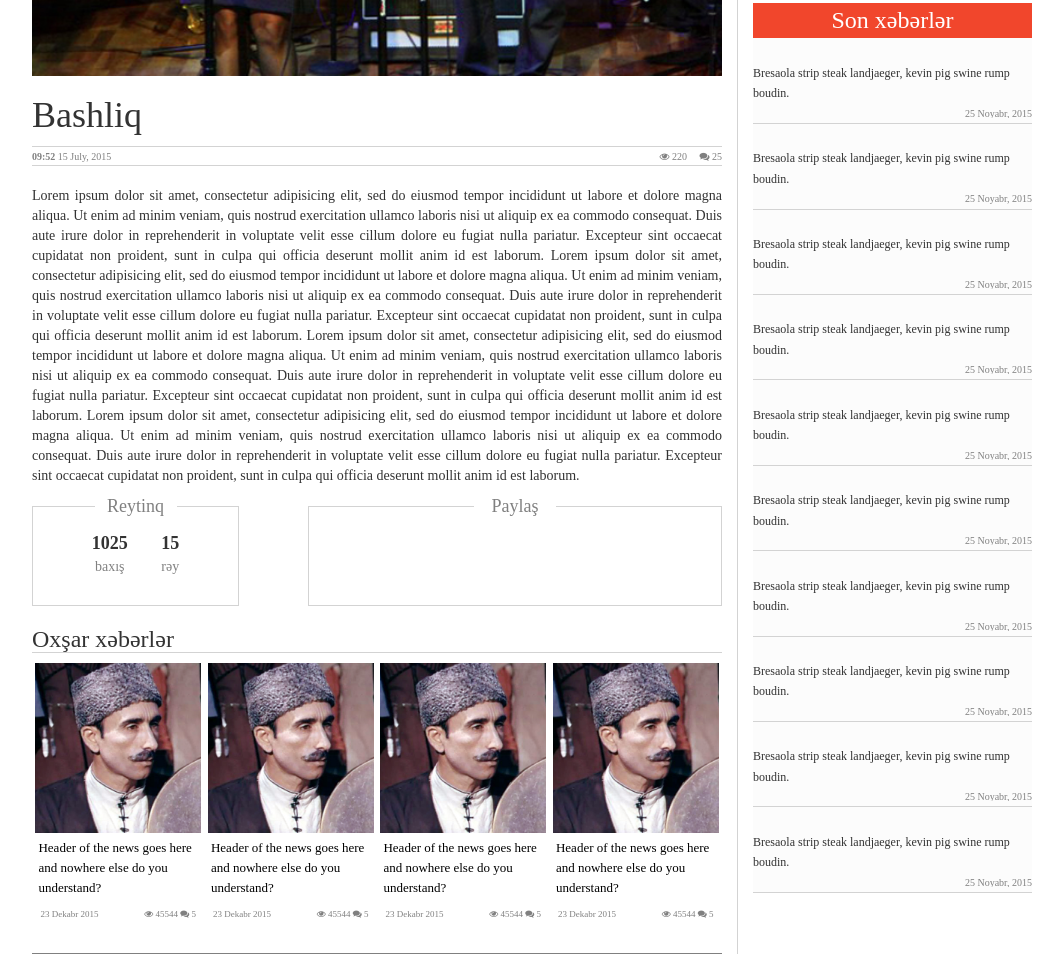
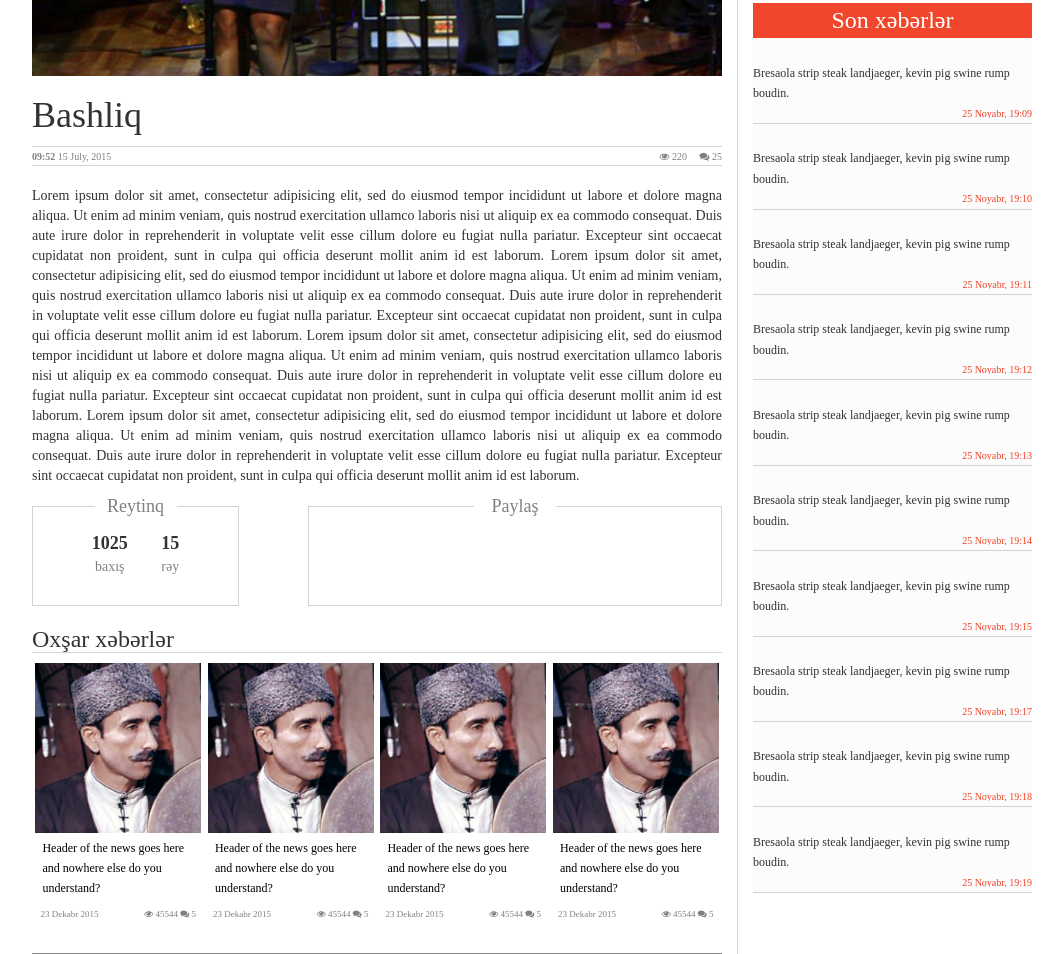
Before and after one commit to orkhanfarmanli/azpress.az, a PHP site: page /innerNews.html in a window 1280 px wide. Shown: the part 769-1723 px from the top of the page, without its empty margins (108-1171 px from the left). Run offline with PHP 8.4, Linux system fonts and the light colour scheme.

Commit message:
adjusted inner news page

```diff
--- a/innerNews.html
+++ b/innerNews.html
@@ -665,7 +665,7 @@
 
                       <div class="rightSideLastTextDetails">
                         <span id="rightSideLeftLastTextDetails">
-                          25 Noyabr, 2015
+                          25 Noyabr, 19:09
                         </span>
                       </div>
 
@@ -696,7 +696,7 @@
 
                       <div class="rightSideLastTextDetails">
                         <span id="rightSideLeftLastTextDetails">
-                          25 Noyabr, 2015
+                          25 Noyabr, 19:10
                         </span>
                       </div>
 
@@ -727,7 +727,7 @@
 
                       <div class="rightSideLastTextDetails">
                         <span id="rightSideLeftLastTextDetails">
-                          25 Noyabr, 2015
+                          25 Noyabr, 19:11
                         </span>
                       </div>
 
@@ -758,7 +758,7 @@
 
                       <div class="rightSideLastTextDetails">
                         <span id="rightSideLeftLastTextDetails">
-                          25 Noyabr, 2015
+                          25 Noyabr, 19:12
                         </span>
                       </div>
 
@@ -789,7 +789,7 @@
 
                       <div class="rightSideLastTextDetails">
                         <span id="rightSideLeftLastTextDetails">
-                          25 Noyabr, 2015
+                          25 Noyabr, 19:13
                         </span>
                       </div>
 
@@ -818,7 +818,7 @@
 
                       <div class="rightSideLastTextDetails">
                         <span id="rightSideLeftLastTextDetails">
-                          25 Noyabr, 2015
+                          25 Noyabr, 19:14
                         </span>
                       </div>
 
@@ -844,7 +844,7 @@
 
                       <div class="rightSideLastTextDetails">
                         <span id="rightSideLeftLastTextDetails">
-                          25 Noyabr, 2015
+                          25 Noyabr, 19:15
                         </span>
                       </div>
 
@@ -871,7 +871,7 @@
 
                       <div class="rightSideLastTextDetails">
                         <span id="rightSideLeftLastTextDetails">
-                          25 Noyabr, 2015
+                          25 Noyabr, 19:17
                         </span>
                       </div>
 
@@ -897,7 +897,7 @@
 
                       <div class="rightSideLastTextDetails">
                         <span id="rightSideLeftLastTextDetails">
-                          25 Noyabr, 2015
+                          25 Noyabr, 19:18
                         </span>
                       </div>
 
@@ -924,7 +924,7 @@
                       <div class="rightSideLastTextDetails">
 
                         <span id="rightSideLeftLastTextDetails">
-                          25 Noyabr, 2015
+                          25 Noyabr, 19:19
                         </span>
                       </div>
 
--- a/style/innerNews.css
+++ b/style/innerNews.css
@@ -170,9 +170,9 @@
 .in-relatedNewsHeader {
   height: 65px;
   line-height: 20px;
-  padding: 5px 3px;
+  padding: 5px 7px;
   overflow: hidden;
-  font-size: 13px;
+  font-size: 12px;
   color: black;
 }
 .in-relatedNewsHeader a{
--- a/style/lastNews.css
+++ b/style/lastNews.css
@@ -57,6 +57,7 @@
 }
 #rightSideLeftLastTextDetails{
   float: right;
+  color: #F24024;
 }
 
 /*Little news box end*/
```
Also changed, not shown: index.html (+68 -10 lines), 1 other file.
